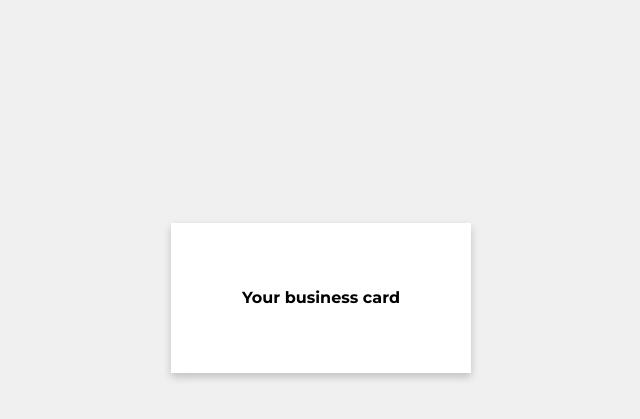
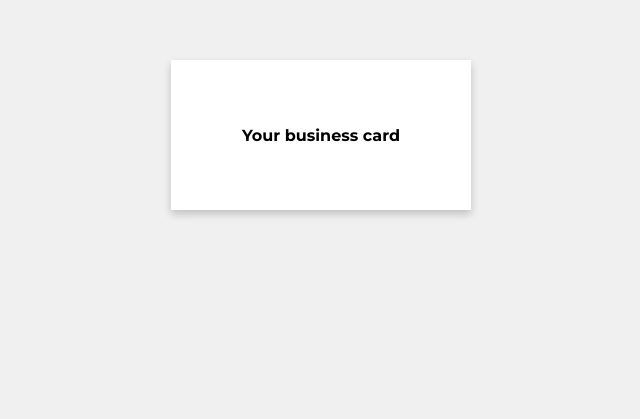
Before and after one commit to valentino-ivanovski/react-business-card, a React (Create React App) app: page / in a window 1280 px wide. Shown: the part 265-684 px from the top of the page, without its empty margins (319-959 px from the left). Built offline with nearby package versions, Linux system fonts and the light colour scheme.

Commit message:
First commit, testing.

```diff
--- a/src/App.js
+++ b/src/App.js
@@ -2,9 +2,13 @@ import React from 'react';
 import Businesscard from './Businesscard';
 import './App.css';
 
+function test() {
+  console.log('test');
+}
+
 const App = () => {
   return (
-    <div className="App">
+    <div onLoad={test()} className="App">
       <Businesscard />
     </div>
   );
--- a/src/Businesscard.css
+++ b/src/Businesscard.css
@@ -5,7 +5,6 @@
     width: 300px;
     height: 150px;
     margin: 0 auto;
-    margin-top: calc(50vh - 75px); /* Centers the card vertically */
     background-color: #fff;
     box-shadow: 0 4px 8px rgba(0, 0, 0, 0.2);
     font-family: 'Montserrat', sans-serif;
```
